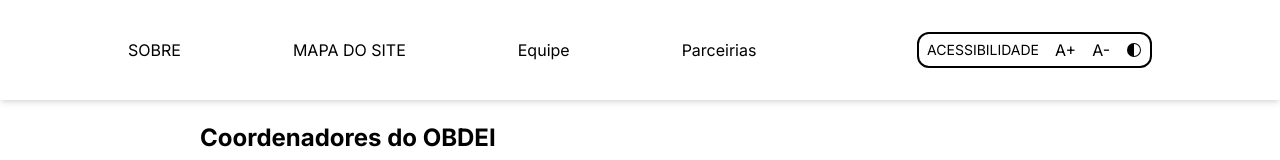
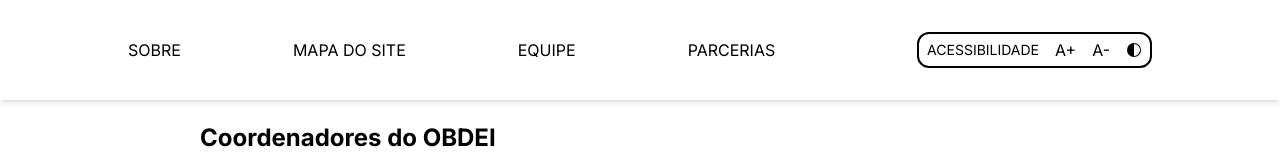
Before and after one commit to oJorta/tj-educacao, a Next.js app: page /Equipe in a window 1280 px wide. Shown: the top 160 px of the page. Built offline with nearby package versions, Linux system fonts and the light colour scheme.

Commit message:
fix: route names

```diff
--- a/src/app/Equipe/page.tsx
+++ b/src/app/Equipe/page.tsx
@@ -1,7 +1,7 @@
 import React from "react"
 import styles from "./page.module.css"
 
-export default function Home() {
+export default function Equipe() {
 
     return (
         <main className={styles.mainContent}>
--- a/src/app/Sobre/page.tsx
+++ b/src/app/Sobre/page.tsx
@@ -1,7 +1,7 @@
 import React from "react"
 import styles from "./page.module.css"
 
-export default function Home() {
+export default function Sobre() {
 
     return (
         <main className={styles.mainContent}>
--- a/src/app/Parceirias/page.tsx
+++ b/src/app/parcerias/page.tsx
@@ -5,7 +5,7 @@ import Image from "next/image";
 import fapesbImage from "../../assets/fapesb.jpeg";
 import DCIEImage from "../../assets/DCIE.jpg";
 
-export default function Home() {
+export default function Parcerias() {
     return (
         <main className={styles.mainContent}>
             <h1>Parceiros</h1>
--- a/src/components/Header/index.tsx
+++ b/src/components/Header/index.tsx
@@ -7,16 +7,16 @@ export default function Header() {
     <header className="flex justify-between items-center px-32 py-8 shadow-md">
       <ul className="flex gap-28 text-base">
         <li>
-          <Link href={"/Sobre"}>SOBRE</Link>
+          <Link href={"/sobre"}>SOBRE</Link>
         </li>
         <li>
           <Link href={"/mapa"}>MAPA DO SITE</Link>
         </li>
         <li>
-          <Link href={"/Equipe"}>Equipe</Link>
+          <Link href={"/equipe"}>EQUIPE</Link>
         </li>
         <li>
-          <Link href={"/Parceirias"}>Parceirias</Link>
+          <Link href={"/parcerias"}>PARCERIAS</Link>
         </li>
       </ul>
 
```
Also changed, not shown: src/app/parcerias/page.module.css (renamed from src/app/Parceirias/page.module.css).
